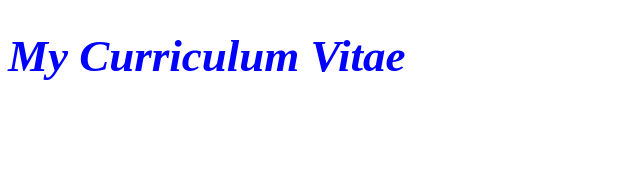
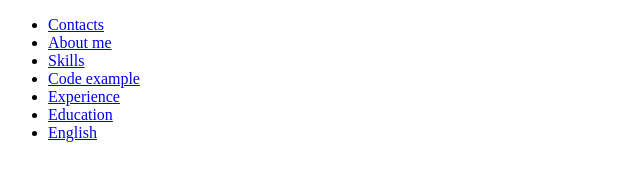
Before and after one commit to SunnyKuzia/rsschool-cv, a plain HTML site: page index.html in a window 1280 px wide. Shown: the whole page, without its empty margins (0-640 px from the left). Drawn offline with Linux system fonts and the light colour scheme.

Commit message:
feat: add navigation

```diff
--- a/index.html
+++ b/index.html
@@ -2,14 +2,40 @@
 <html lang="en">
 
 <head>
-    <title>CV</title>
-    <meta charset="utf-8">
+    <meta charset="UTF-8">
+    <meta http-equiv="X-UA-Compatible" content="IE=edge">
+    <meta name="viewport" content="width=device-width, initial-scale=1.0">
     <link rel="stylesheet" href="style.css">
+    <title>Curriculum Vitae</title>
 </head>
 
 <body>
-    <h1>My Curriculum Vitae</h1>
+    <header>
+        <div class="container">
+            <nav class="nav">
+                <ul class="nav-list">
+                    <li class="nav-item"><a href="#contacts" class="nav-link">Contacts</a></li>
+                    <li class="nav-item"><a href="#about-me" class="nav-link">About me</a></li>
+                    <li class="nav-item"><a href="#skills" class="nav-link">Skills</a></li>
+                    <li class="nav-item"><a href="#code-example" class="nav-link">Code example</a></li>
+                    <li class="nav-item"><a href="#experience" class="nav-link">Experience</a></li>
+                    <li class="nav-item"><a href="#education" class="nav-link">Education</a></li>
+                    <li class="nav-item"><a href="#english" class="nav-link">English</a></li>
+                </ul>
+            </nav>
+        </div>
+    </header>
 
+    <main>
+        <div class="container">
+        </div>
+
+    </main>
+
+    <footer>
+        <div class="container">
+        </div>
+    </footer>
 </body>
 
 </html>
```
